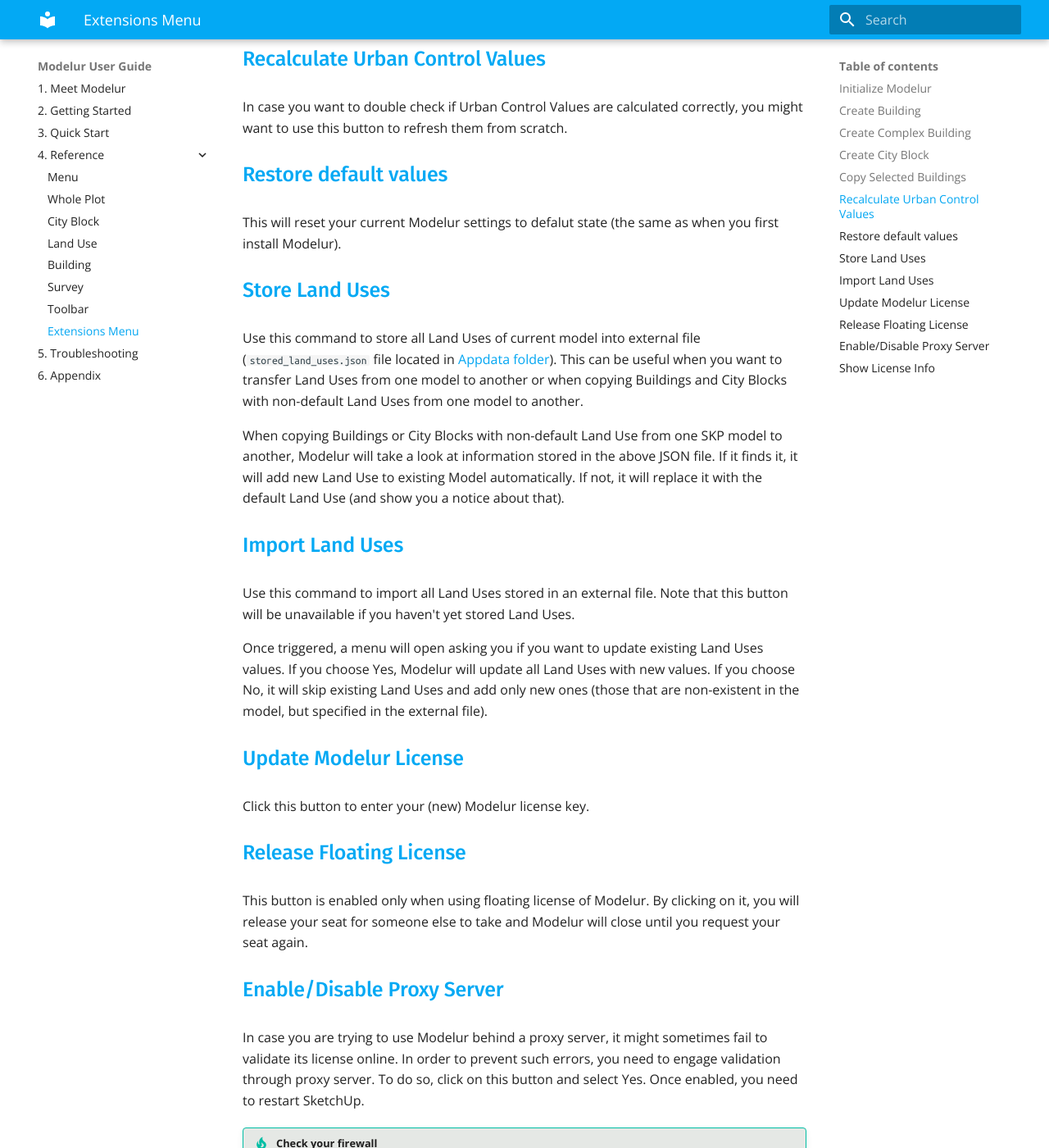
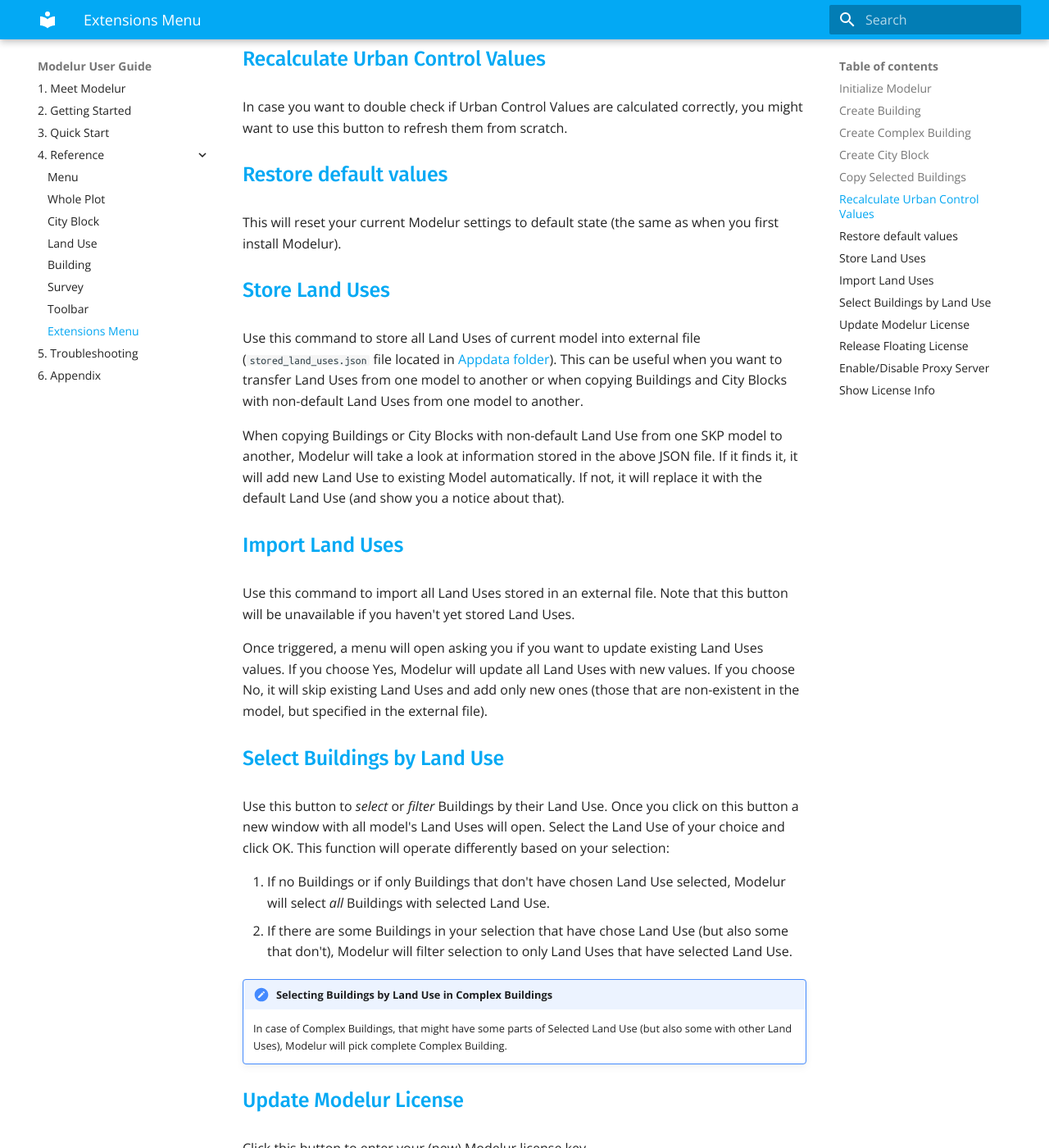
Before and after one commit to Modelur/docs, an MkDocs documentation site: the page built from docs/reference/extensions_menu.md, in a window 1280 px wide and 1400 px high, scrolled down 1720 px. Shown: the whole window at 82% size. Built offline with MkDocs 1.6.1 and Material for MkDocs 9.7.7, drawn with Linux system fonts in a browser that asks for light colours; old or Windows-style settings are respelled for this version of MkDocs.

Commit message:
- Added Select Buildings by Land Use description.

```diff
--- a/docs/reference/extensions_menu.md
+++ b/docs/reference/extensions_menu.md
@@ -35,7 +35,7 @@
 
 #### Restore default values ####
 
-This will reset your current Modelur settings to defalut state (the same as when you first install Modelur).
+This will reset your current Modelur settings to default state (the same as when you first install Modelur).
 
 #### Store Land Uses ####
 
@@ -48,6 +48,16 @@
 Use this command to import all Land Uses stored in an external file. Note that this button will be unavailable if you haven't yet stored Land Uses.
 
 Once triggered, a menu will open asking you if you want to update existing Land Uses values. If you choose Yes, Modelur will update all Land Uses with new values. If you choose No, it will skip existing Land Uses and add only new ones (those that are non-existent in the model, but specified in the external file).
+
+#### Select Buildings by Land Use ####
+
+Use this button to _select_ or _filter_ Buildings by their Land Use. Once you click on this button a new window with all model's Land Uses will open. Select the Land Use of your choice and click OK. This function will operate differently based on your selection:
+
+1. If no Buildings or if only Buildings that don't have chosen Land Use selected, Modelur will select _all_ Buildings with selected Land Use.
+1. If there are some Buildings in your selection that have chose Land Use (but also some that don't), Modelur will filter selection to only Land Uses that have selected Land Use.
+
+!!! note "Selecting Buildings by Land Use in Complex Buildings"
+    In case of Complex Buildings, that might have some parts of Selected Land Use (but also some with other Land Uses), Modelur will pick complete Complex Building.
 
 #### Update Modelur License ####
 
```
Also changed, not shown: docs/reference/land_use.md (+3 -3 lines).
